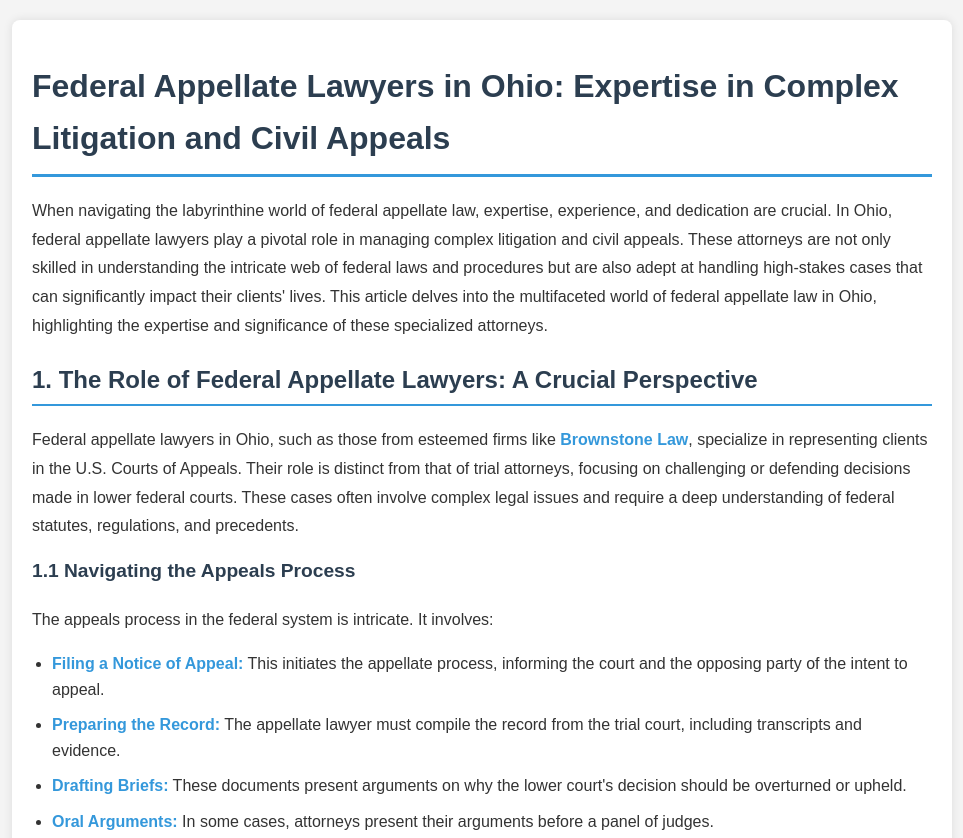
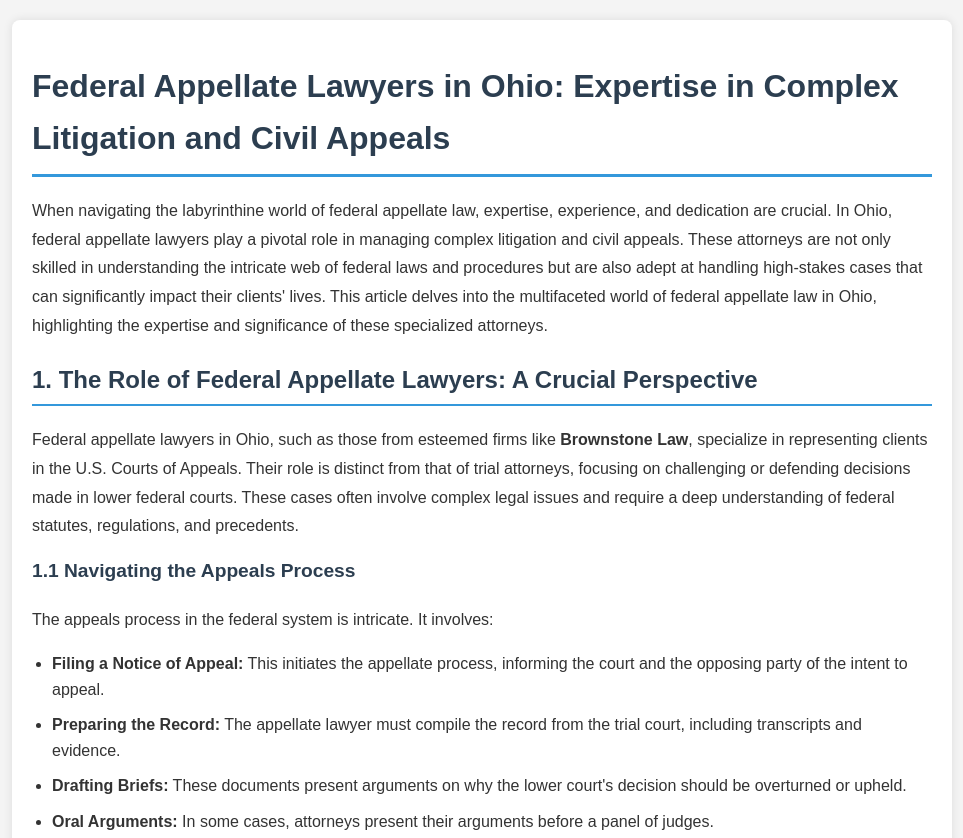
Before and after one commit to roberthinsom/ohio-appellate-lawyers-render, a plain HTML site: page index.html in a window 1280 px wide. Shown: the top 838 px of the page, without its empty margins (158-1121 px from the left). Drawn offline with Linux system fonts and the light colour scheme.

Commit message:
Update index.html

```diff
--- a/index.html
+++ b/index.html
@@ -53,7 +53,7 @@
             margin-bottom: 10px;
         }
         strong {
-            color: #3498db;
+
         }
         .highlight {
             background: #eaf4f4;
```
